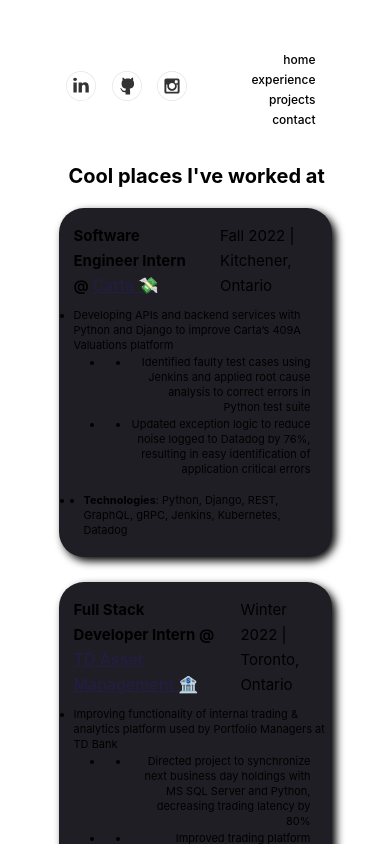
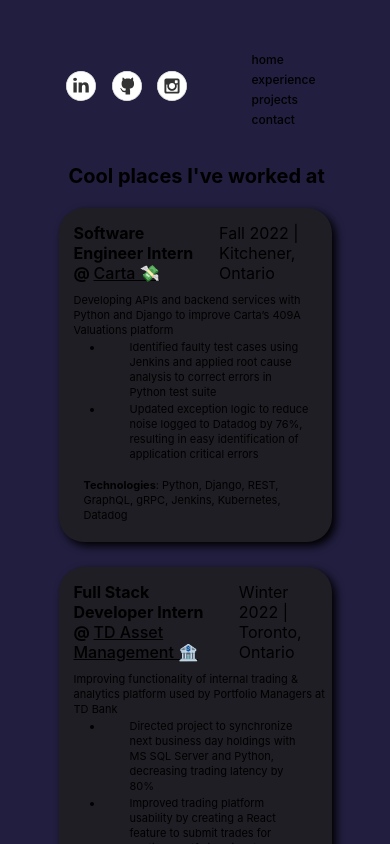
Before and after one commit to AdrianJendo/portfolio-website, a Next.js app: page /experience in a window 390 px wide. Shown: the top 844 px of the page. Built offline with nearby package versions, Linux system fonts and the light colour scheme.

Commit message:
Fix mobile

```diff
--- a/styles/Experience.module.css
+++ b/styles/Experience.module.css
@@ -103,7 +103,25 @@
   }
   .expa {
     text-decoration: underline;
-    color: #221e41;
+    /* color: #221e41; */
+  }
+
+  .expa::after {
+    content: "";
+    position: absolute;
+    bottom: 0;
+    left: 0;
+    width: 100%;
+    height: 0.2em;
+    background-color: none;
+    opacity: 0;
+    transition: none !important;
+  }
+
+  .expa:hover::after,
+  .expa:focus::after {
+    opacity: 0;
+    transform: translate3d(0, 0, 0);
   }
 }
 
@@ -120,16 +138,16 @@
     line-height: 25px;
   }
 
-  .exph4 {
+  /* .exph4 {
     font-size: 15px;
     line-height: 25px;
-  }
+  } */
 
   .expp,
   .expli {
     font-size: 11px;
     line-height: 15px;
-    display: list-item;
+    /* display: list-item; */
   }
   .experienceContent {
     padding: 0;
--- a/styles/Home.module.css
+++ b/styles/Home.module.css
@@ -197,6 +197,15 @@
     flex-direction: column;
   }
 
+  .aboutText {
+    align-items: center;
+    margin-top: 2rem;
+    margin-left: 2rem;
+    margin-right: 2rem;
+    font-size: 16px;
+    font-weight: 400;
+  }
+
   .abouth2 {
     font-size: 25px;
     line-height: 25px;
--- a/styles/globals.css
+++ b/styles/globals.css
@@ -4,6 +4,7 @@ body {
   margin: 0;
   font-family: -apple-system, BlinkMacSystemFont, Segoe UI, Roboto, Oxygen,
     Ubuntu, Cantarell, Fira Sans, Droid Sans, Helvetica Neue, sans-serif;
+  background: rgb(33, 30, 63);
 }
 
 a {
@@ -45,15 +46,11 @@ a:focus::after {
   }
   ul {
     flex-direction: column;
-    text-align: right;
+    /* text-align: right; */
   }
   .nav-link {
     font-size: 12px;
     line-height: 15px;
-  }
-
-  li {
-    padding: 0.1rem 0;
   }
 
   a:hover::after,
```
Also changed, not shown: pages/index.tsx (+3 -7 lines).
